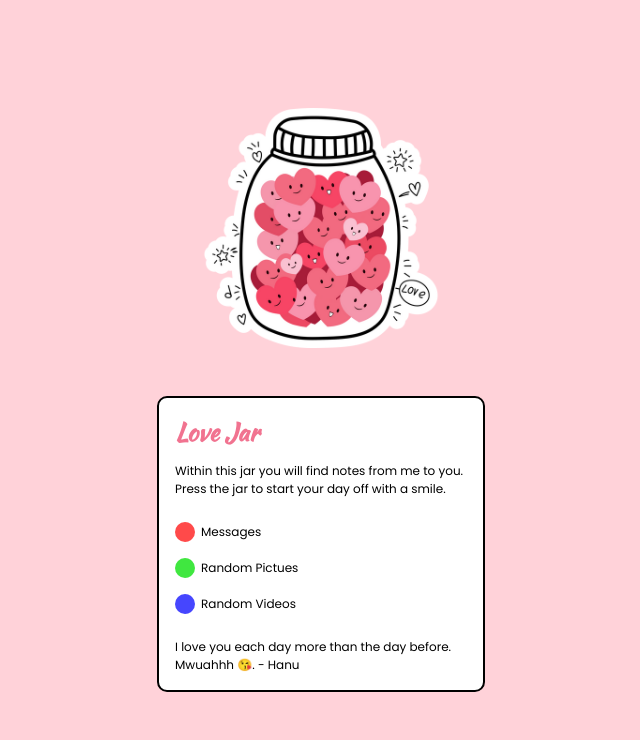
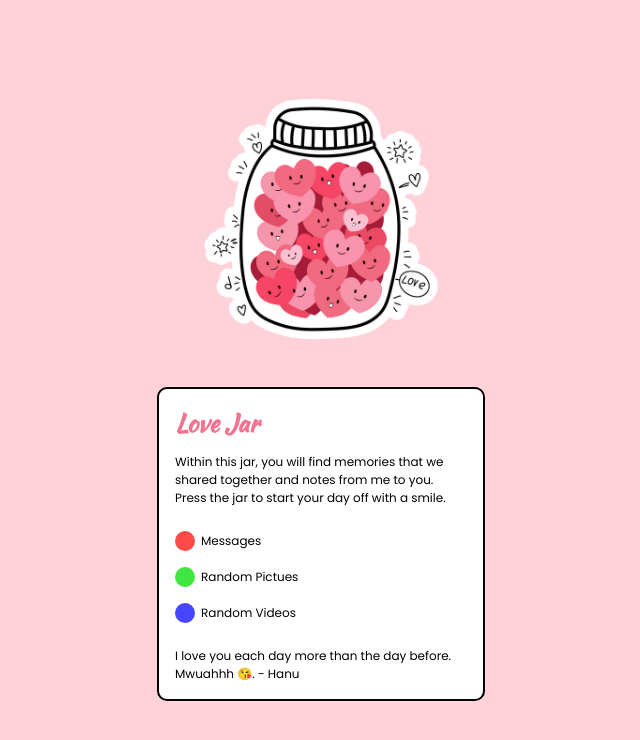
Before and after one commit to rhickwel/love-jar, a plain HTML site: page index.html in a window 1280 px wide. Shown: the whole page, without its empty margins (319-959 px from the left). Drawn offline with Linux system fonts and the light colour scheme.

Commit message:
index.html

```diff
--- a/index.html
+++ b/index.html
@@ -23,7 +23,7 @@
             <h1>Love Jar</h1>
 
             <p>
-                Within this jar you will find notes from me to you. Press the jar to start your day off with a smile.
+                Within this jar, you will find memories that we shared together and notes from me to you. Press the jar to start your day off with a smile.
             </p>
 
             <ul>
```
